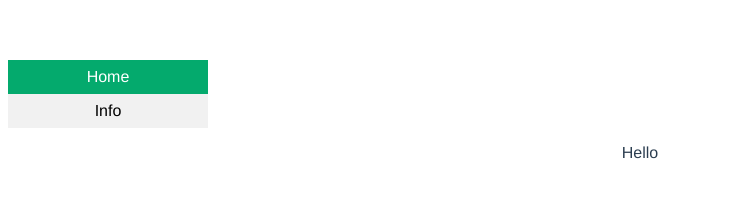
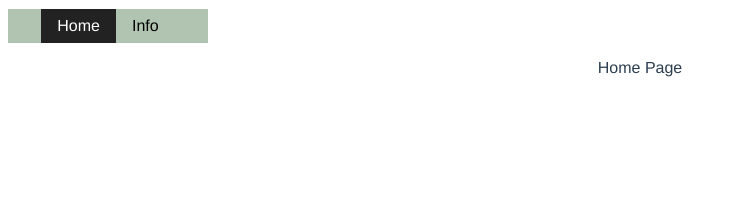
Before and after one commit to ShinkuKira21/ViteTS-Template, a website built with Vite: page index.html in a window 1280 px wide. Shown: the whole page, without its empty margins (0-737 px from the left). Built offline with nearby package versions, Linux system fonts and the light colour scheme.

Commit message:
Changed Navbar Layout

```diff
--- a/src/components/navbar.css
+++ b/src/components/navbar.css
@@ -4,10 +4,14 @@
 
 ul {
     list-style-type: none;
-    margin: 0;
+    margin-top: -4%;
     padding: 0;
     width: 200px;
-    background-color: #f1f1f1;
+    background-color: #b1c4b1;
+  }
+
+li {
+  display: inline-block;
 }
 
 li a {
@@ -18,7 +22,7 @@ ul {
 }
 
 li a.active {
-    background-color: #04AA6D;
+  background-color: #222;
   color: white;
 }
 
--- a/src/views/home.ts
+++ b/src/views/home.ts
@@ -3,7 +3,7 @@
     Feel free to tweak and make any comments to improve the template. */
 
 const Home = () => {
-    return (`<p>Hello</p>`);
+    return (`<p>Home Page</p>`);
 }
 
 export default Home;
```
Lines whose indentation alone changed are shown as unchanged.
